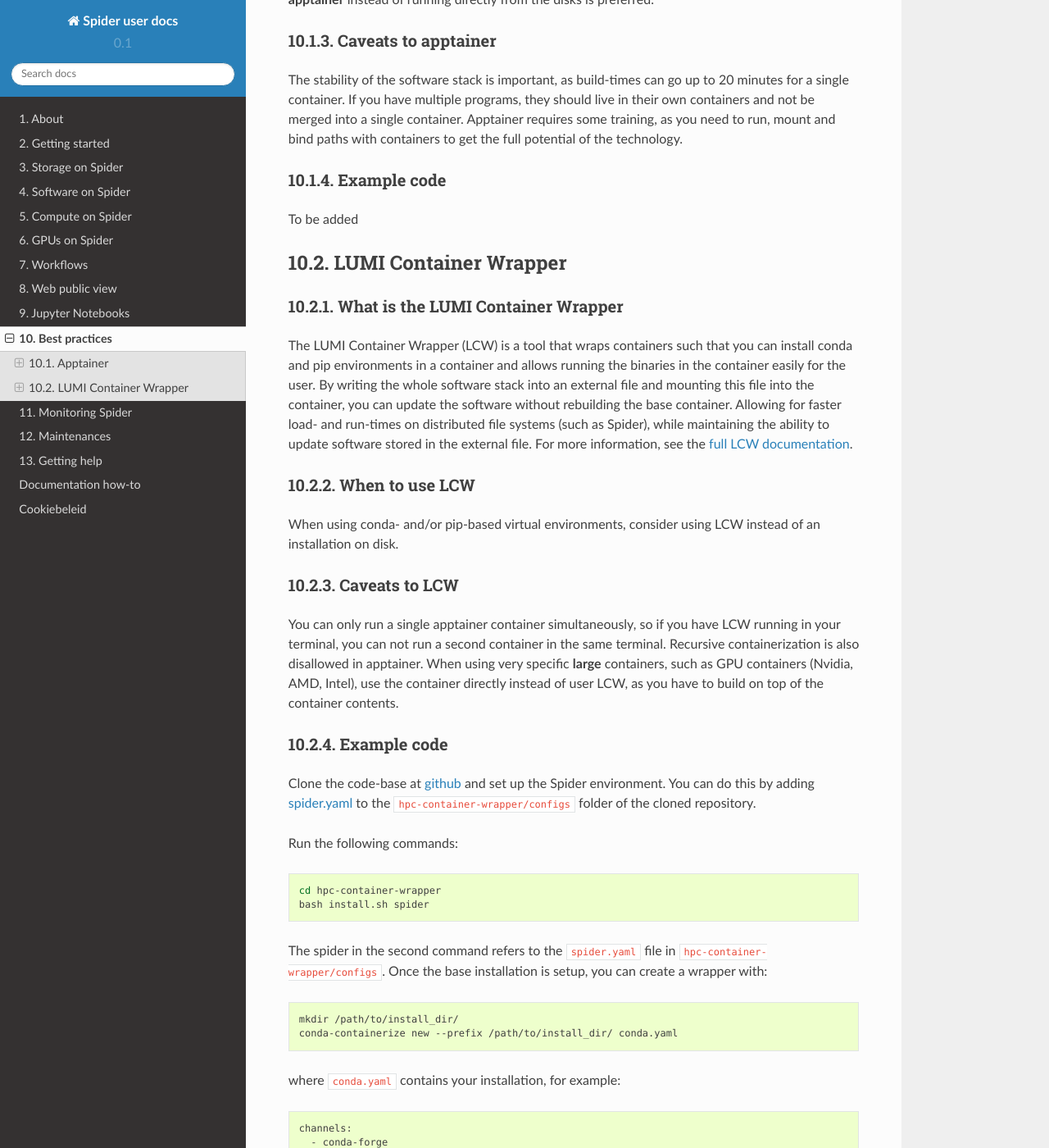
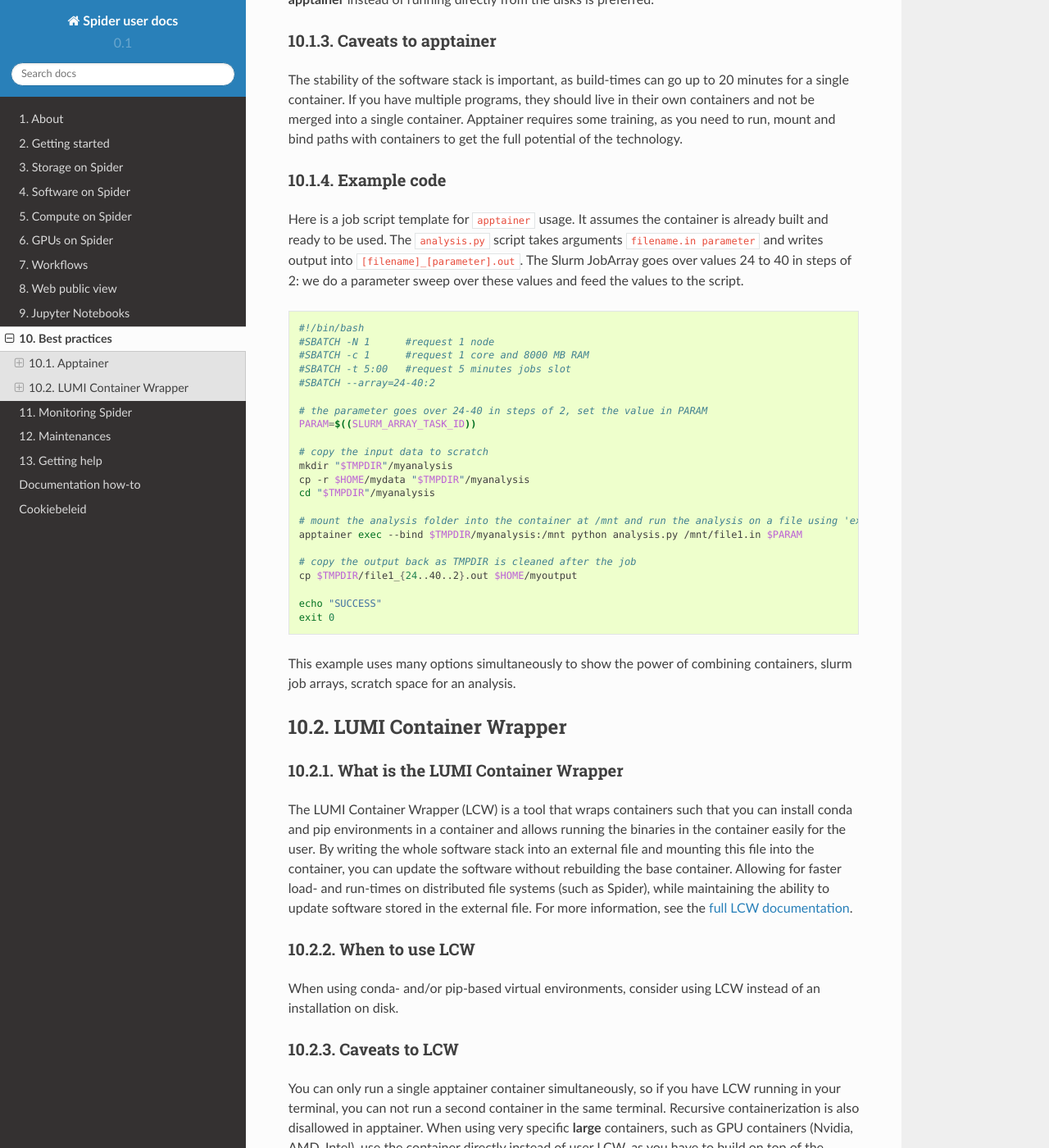
Before and after one commit to sara-nl/spiderdocs, a Sphinx documentation site: the page built from source/Pages/best_practices.rst, in a window 1280 px wide and 1400 px high, scrolled down 1005 px. Shown: the whole window at 82% size. Built offline with Sphinx 7.4.7 and the Read the Docs theme 2.0.0, drawn with Linux system fonts in a browser that asks for light colours.

Commit message:
Add apptainer best practice example

```diff
--- a/source/Pages/best_practices.rst
+++ b/source/Pages/best_practices.rst
@@ -37,7 +37,35 @@
 Example code
 ============
 
-To be added
+Here is a job script template for ``apptainer`` usage. It assumes the container is already built and ready to be used.
+The ``analysis.py`` script takes arguments ``filename.in parameter`` and writes output into ``[filename]_[parameter].out``. The Slurm JobArray goes over values 24 to 40 in steps of 2: we do a parameter sweep over these values and feed the values to the script.
+
+.. code-block:: bash
+
+   #!/bin/bash
+   #SBATCH -N 1      #request 1 node
+   #SBATCH -c 1      #request 1 core and 8000 MB RAM
+   #SBATCH -t 5:00   #request 5 minutes jobs slot
+   #SBATCH --array=24-40:2
+
+   # the parameter goes over 24-40 in steps of 2, set the value in PARAM
+   PARAM=$((SLURM_ARRAY_TASK_ID))
+
+   # copy the input data to scratch
+   mkdir "$TMPDIR"/myanalysis
+   cp -r $HOME/mydata "$TMPDIR"/myanalysis
+   cd "$TMPDIR"/myanalysis
+
+   # mount the analysis folder into the container at /mnt and run the analysis on a file using 'exec'
+   apptainer exec --bind $TMPDIR/myanalysis:/mnt python analysis.py /mnt/file1.in $PARAM
+
+   # copy the output back as TMPDIR is cleaned after the job
+   cp $TMPDIR/file1_{24..40..2}.out $HOME/myoutput
+
+   echo "SUCCESS"
+   exit 0
+
+This example uses many options simultaneously to show the power of combining containers, slurm job arrays, scratch space for an analysis.
 
 
 LUMI Container Wrapper
--- a/source/Pages/storage/shared_memory.rst
+++ b/source/Pages/storage/shared_memory.rst
@@ -25,7 +25,7 @@ As shared memory is in RAM there are some considerations:
 Example
 -------
 
-Here is a job script template for ``/dev/shm`` usage;
+Here is a job script template for ``/dev/shm`` usage:
 
 .. code-block:: bash
 
```
